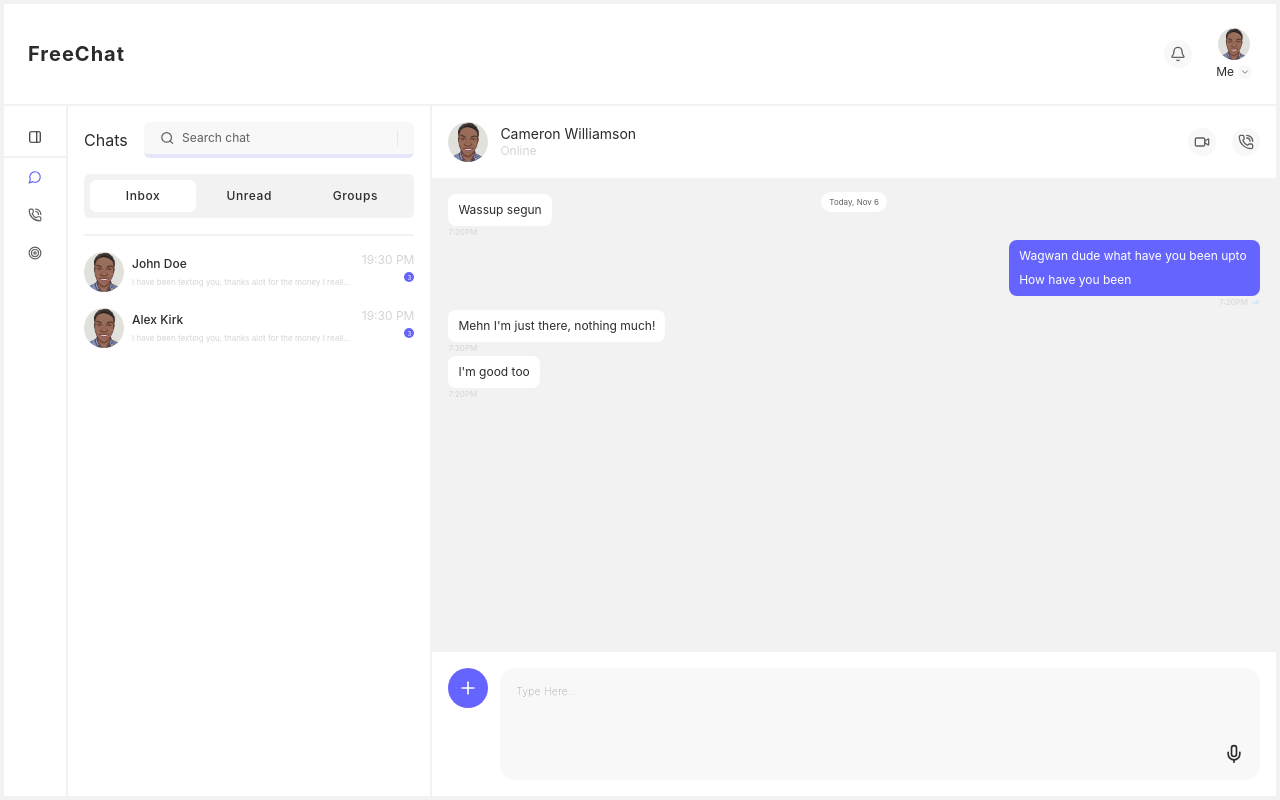
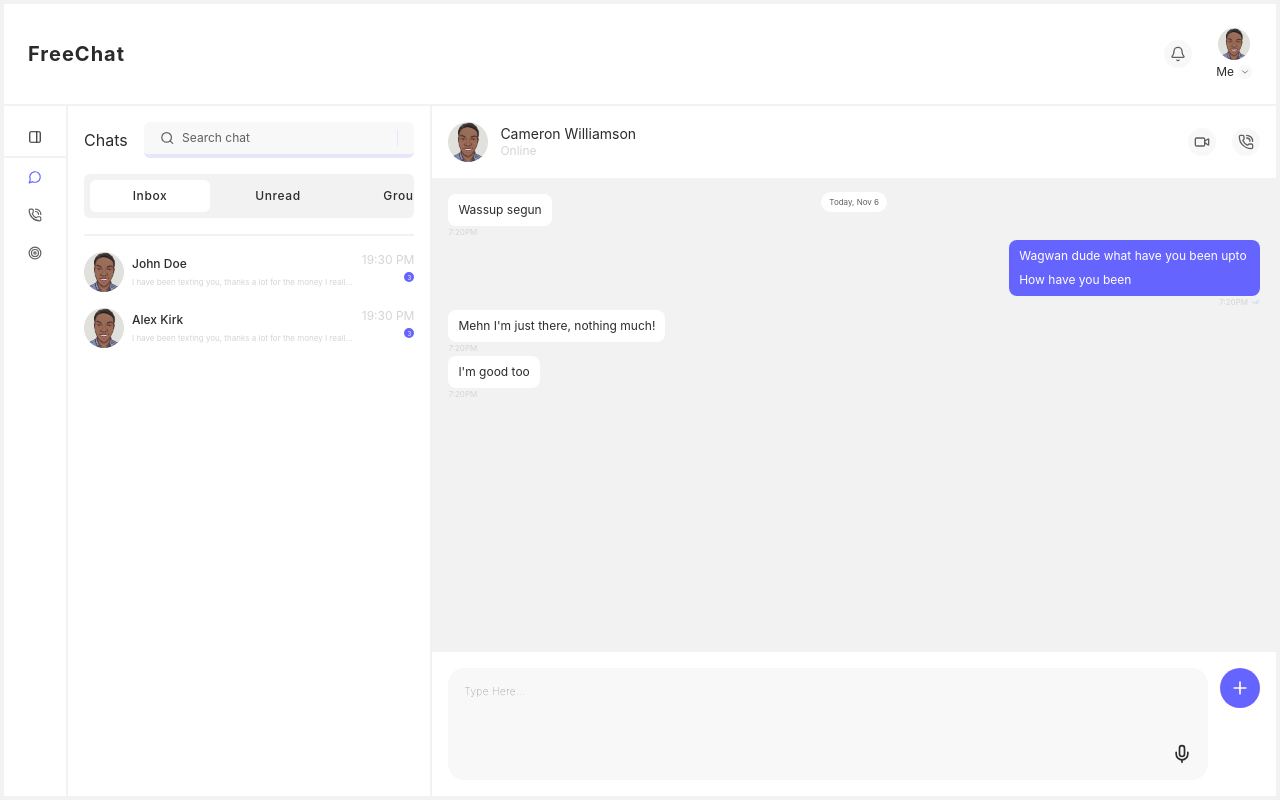
Before and after one commit to codthathing/Free-Chat, a React (Vite) app: page /messages/1 in a window 1280 px wide. Built offline with nearby package versions, Linux system fonts and the light colour scheme.

Commit message:
feat: added more features for creating a group

```diff
--- a/src/components/messages/MessageDesktopHeader.jsx
+++ b/src/components/messages/MessageDesktopHeader.jsx
@@ -1,5 +1,5 @@
 import MessageChatSearch from "./MessageChatSearch";
-import { useState } from "react";
+import {Plus} from "lucide-react";
 
 const tabList = [
   { id: 0, text: "inbox" },
@@ -7,17 +7,16 @@ const tabList = [
   { id: 2, text: "groups" },
 ];
 
-export default function MessageDesktopHeader(){
-  const [currentTabId, setCurrentTabId] = useState(0);
-
+export default function MessageDesktopHeader({ tab, setTab }) {
   return (
     <div className="hidden md:flex flex-col gap-y-4 pb-4 border-b-2 border-background-gray">
       <section className="flex justify-between items-center gap-x-4">
         <h1 className="text-heading-black">Chats</h1>
-        <MessageChatSearch />
+        <MessageChatSearch/>
       </section>
-      <section className="p-1.5 bg-background-gray text-charcoal-black flex justify-between rounded-md">
-        {tabList.map(({ id, text }) => <span key={id} onClick={() => setCurrentTabId(id)} className={`${currentTabId === id ? "bg-white" : ""} capitalize py-2 w-full text-center rounded-md font-medium text-xs tracking-wider cursor-pointer`}>{text}</span>)}
+      <section className="p-1.5 bg-background-gray text-charcoal-black flex items-center gap-x-2 no-scrollbar overflow-x-auto snap-x scroll-smooth w-full rounded-md">
+        {tabList.map(({id, text}) => <div key={id} onClick={() => setTab(id)} className={`${tab === id ? "bg-white" : ""} w-30 flex-none capitalize py-2 text-center rounded-md font-medium text-xs tracking-wider cursor-pointer`}>{text}</div>)}
+        <div onClick={() => setTab(3)} className={`w-6 h-6 rounded-full flex items-center justify-center cursor-pointer ${tab === 3 ? "bg-white" : ""} shrink-0`}><Plus size={14} className={""} /></div>
       </section>
     </div>
   );
--- a/src/components/messages/MessageFooter.jsx
+++ b/src/components/messages/MessageFooter.jsx
@@ -1,15 +1,16 @@
 import PropTypes from "prop-types";
 import display_picture from "../../assets/display-picture.jpg";
-import { ChevronRight, HelpCircle, Languages, LogOut, Settings, Users } from "lucide-react";
+import {ChevronRight, HelpCircle, Languages, LogOut, Settings, User, Users} from "lucide-react";
 
 export default function MessageFooter({ footerIcons, profile, setProfile }) {
   return (
-    <footer className="flex flex-col has-[section]:h-dvh fixed bottom-0 w-full md:hidden">
+    <>
       {profile && (
-        <section className="flex flex-1 px-1 bg-white/20">
-          <div className="bg-background-gray rounded-t-3xl self-end w-full h-[90%] flex flex-col gap-y-4 divide-y divide-soft-lavender px-4 py-6">
+        <section className="flex items-end fixed h-dvh left-0 top-0 z-50 px-1 w-full bg-white/20">
+          <div className="relative bg-background-gray rounded-t-3xl self-end w-full h-[90%] flex flex-col gap-y-4 divide-y divide-soft-lavender px-4 py-6">
+            <div className={"absolute top-2 left-0 right-0 mx-auto w-15 h-1 bg-white"} onClick={() => setProfile(false)} />
             <main className="flex flex-col gap-y-2.5 pb-2">
-              <img src={display_picture} className="w-12 h-12 rounded-lg" />
+              <img src={display_picture} alt={"Profile Picture"} className="w-12 h-12 rounded-lg" />
               <div className="flex flex-col gap-y-1">
                 <h3 className="capitalize leading-none font-bold text-xs text-heading-black">alexander kirk</h3>
                 <p className="leading-none text-[8px] text-medium-gray">@alexander</p>
@@ -23,13 +24,21 @@ export default function MessageFooter({ footerIcons, profile, setProfile }) {
                 <button type="button" className="capitalize text-xs border-none text-white bg-charcoal-black px-3 py-1">edit</button>
               </div>
             </main>
-            <section className="flex flex-col gap-y-5">
+            <section className="flex flex-col gap-y-7">
+              <main className={"flex items-center gap-x-8 justify-center"}>
+                <div className="flex flex-col items-center gap-y-1.5">
+                  <span className="bg-input-gray p-3 rounded-full cursor-pointer">
+                    <User size={20} className="text-medium-gray" />
+                  </span>
+                  <p className="text-[10px] capitalize text-charcoal-black">add friend</p>
+                </div>
                 <div className="flex flex-col items-center gap-y-1.5">
                   <span className="bg-input-gray p-3 rounded-full cursor-pointer">
                     <Users size={20} className="text-medium-gray" />
                   </span>
-                <p className="text-[10px] capitalize text-charcoal-black">add friends</p>
+                  <p className="text-[10px] capitalize text-charcoal-black">create group</p>
                 </div>
+              </main>
               <div className="flex flex-col gap-y-2.5">
                 <h3 className="font-bold text-xs capitalize text-heading-black">account</h3>
                 <main className="w-full flex flex-col gap-y-3.5 p-3.5 rounded-2xl bg-input-gray">
@@ -64,11 +73,12 @@ export default function MessageFooter({ footerIcons, profile, setProfile }) {
           </div>
         </section>
       )}
+      <footer className="w-full md:hidden">
         <main className="h-fit w-full mt-auto py-3 px-5 flex justify-between border-t border-input-gray bg-white/70 backdrop-blur-md">
           {footerIcons.map(({ id, Icon, iconText }) => {
             if (id !== 2) {
               return (
-              <div key={id} {...(iconText === "profile" && { onClick: () => setProfile(!profile) })} className="flex flex-col items-center w-fit h-fit gap-y-0.5">
+                <div key={id} {...(iconText === "profile" && { onClick: () => setProfile(true) })} className="flex flex-col items-center w-fit h-fit gap-y-0.5">
                   <Icon size={18} className={`${"messages" === iconText ? "text-periwinkle-purple" : "text-medium-gray"}`} />
                   <p className={`text-[8px] ${"messages" === iconText ? "text-periwinkle-purple" : "text-medium-gray"} capitalize`}>{iconText}</p>
                 </div>
@@ -77,6 +87,7 @@ export default function MessageFooter({ footerIcons, profile, setProfile }) {
           })}
         </main>
       </footer>
+    </>
   );
 }
 
--- a/src/components/mutuals/MutualFooter.jsx
+++ b/src/components/mutuals/MutualFooter.jsx
@@ -29,10 +29,10 @@ export default function MutualFooter() {
   return (
     <footer className="px-4 h-26 md:h-36 flex items-center md:bg-white">
       <div className="flex gap-x-3 w-full">
-        <div className="h-10 w-10 rounded-full bg-periwinkle-purple flex items-center justify-center cursor-pointer shrink-0">
+        <div className="h-10 w-10 rounded-full bg-periwinkle-purple flex items-center justify-center cursor-pointer shrink-0 md:order-2">
           <Plus className="text-white" size={20} />
         </div>
-        <form className="h-20 lg:h-28 w-full box-border px-2 md:px-4 rounded-xl md:rounded-2xl bg-input-gray flex gap-x-4">
+        <form className="h-20 lg:h-28 w-full box-border px-2 md:px-4 rounded-xl md:rounded-2xl bg-input-gray flex gap-x-4 md:order-1">
           <textarea placeholder="Type Here..." onKeyDown={keyDownEnter} value={messageInput} onChange={(e) => setMessageInput(e.target.value)} className="placeholder:text-medium-gray empty:caret-medium-gray valid:caret-charcoal-black text-charcoal-black resize-none custom-scrollbar self-center h-16 md:h-20 tracking-wider bg-inherit w-full text-[10px] font-thin outline-none" />
           <button type="submit" onClick={(e) => e.preventDefault()} className="border-none outline-none bg-none self-end mb-2 md:mb-4 cursor-pointer">
             {messageInput ? <SendHorizonal onClick={() => messageSendButton()} size={20} className="text-charcoal-black" /> : <Mic size={20} className="text-charcoal-black" />}
--- a/src/index.css
+++ b/src/index.css
@@ -2,7 +2,6 @@
 
 @theme {
   --color-deep-blue: #1E3A8A; /* conveys reliability and security */
-  --color-light-gray: #F3F4F6; /* clean, minimal background */
   --color-emerald-green: #10B981; /* highlights success actions like “Save” or “Share" */
   --color-indigo: #4B0082; /* bold, tech-forward */
   --color-bright-orange: #FF6B35; /* energizes “Organize” and “Archive” actions */
@@ -21,7 +20,7 @@
 }
 
 @utility shadow-inset {
-  box-shadow: 0 0 0px 1000px #F8F8F8 inset;
+  box-shadow: 0 0 0 1000px #F8F8F8 inset;
 }
 
 @utility no-scrollbar {
--- a/src/pages/MessagePage.jsx
+++ b/src/pages/MessagePage.jsx
@@ -1,4 +1,4 @@
-import {Bell, MessageCircle, PhoneCall, Plus, Target, User, Users} from "lucide-react";
+import {Bell, MessageCircle, PhoneCall, Plus, Target, User, Users } from "lucide-react";
 import display_picture from "../assets/display-picture.jpg";
 import MessageProfileSection from "../components/messages/MessageProfileSection";
 import MessageStatus from "../components/messages/MessageStatus";
@@ -22,7 +22,7 @@ const mutaualsMessages = [
     id: 0,
     displayPicture: display_picture,
     userName: { firstName: "John", lastName: "Doe" },
-    message: "I have been texting you, thanks alot for the money I really appreciate...",
+    message: "I have been texting you, thanks a lot for the money I really appreciate...",
     timeOfMessage: "19:30 PM",
     amountOfUnreadMessages: 3,
   },
@@ -30,7 +30,7 @@ const mutaualsMessages = [
     id: 1,
     displayPicture: display_picture,
     userName: { firstName: "alex", lastName: "kirk" },
-    message: "I have been texting you, thanks alot for the money I really appreciate...",
+    message: "I have been texting you, thanks a lot for the money I really appreciate...",
     timeOfMessage: "19:30 PM",
     amountOfUnreadMessages: 3,
   },
@@ -53,6 +53,7 @@ const tabList = [
 function MessagePage({ showMutualPage }) {
   const [showProfile, setShowProfile] = useState(false);
   const [showFilterOptions, setShowFilterOptions] = useState(false);
+  const [currentTabId, setCurrentTabId] = useState(0);
 
   return (
     <section className="h-dvh flex flex-col md:gap-y-0.5 md:bg-background-gray md:p-1">
@@ -63,19 +64,20 @@ function MessagePage({ showMutualPage }) {
         </div>
         <section className="flex flex-col gap-y-2 md:hidden">
           <MessageChatSearch setFilter={setShowFilterOptions} />
-          {showFilterOptions && <main className="flex gap-x-2">
-            {tabList.map(({ id, text }) => <div key={id} className="border border-light-gray rounded-2xl px-2.5 py-0.5 flex items-center justify-center capitalize">{text}</div>)}
-            <div className="border border-light-gray rounded-2xl px-2.5 py-0.5 flex items-center justify-center capitalize"><Plus size={16} /></div>
+          {showFilterOptions && <main className="flex gap-x-5 items-center snap-x scroll-smooth overflow-x-auto no-scrollbar">
+            {tabList.map(({ id, text }) => <div key={id} className="border border-light-gray rounded-2xl w-24 flex-none py-0.5 flex items-center justify-center capitalize">{text}</div>)}
+            <div className="border border-light-gray w-7 h-7 flex-none shrink-0 rounded-full flex items-center justify-center capitalize"><Plus size={16} /></div>
           </main>}
         </section>
       </header>
       <section className="flex-1 overflow-hidden md:flex md:gap-x-0.5">
         <MessageDesktopNavigation navigationIcon={footerIconDetails.slice(0, 3)} />
         <div className="h-full md:w-full md:flex md:gap-x-0.5">
-          <main className="px-3 md:bg-white h-full flex flex-col md:p-4 md:gap-y-4 md:w-2/5 lg:w-[30%] md:shrink-0 overflow-y-hidden">
+          <main className="relative px-3 md:bg-white h-full flex flex-col md:p-4 md:gap-y-4 md:w-2/5 lg:w-[30%] md:shrink-0 overflow-y-hidden">
             <MessageStatus mutualsStatus={mutualsStatus} />
-            <MessageDesktopHeader />
+            <MessageDesktopHeader tab={currentTabId} setTab={setCurrentTabId} />
             <MessageProfileSection mutualsMessageDetails={mutaualsMessages} />
+            {currentTabId === 2 && <div className={"absolute bottom-4 right-4 cursor-pointer shadow-lg p-4 bg-periwinkle-purple rounded-full w-16 h-16 flex justify-center items-center"}><Users size={24} className={"text-white"}/></div>}
           </main>
           <Routes>
             <Route
```
Lines whose indentation alone changed are shown as unchanged.
